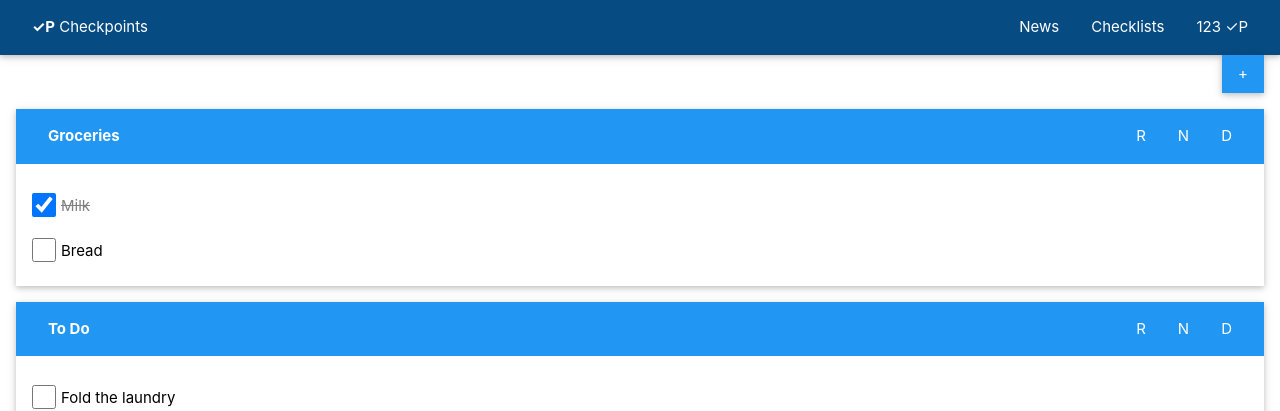
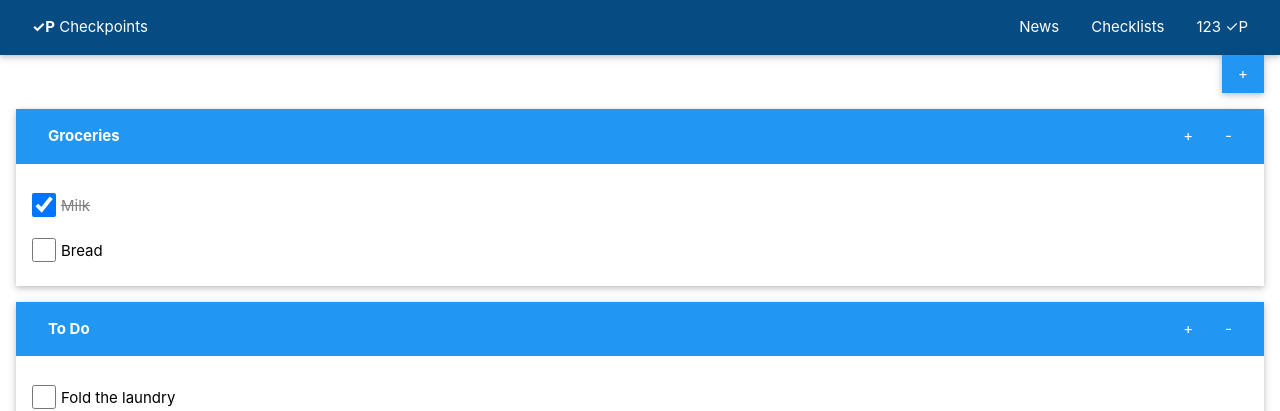
Before and after one commit to Fr0z3nRebel/checkpoints, a React (Vite) app: page / in a window 1280 px wide. Shown: the top 411 px of the page. Built offline with nearby package versions, Linux system fonts and the light colour scheme.

Commit message:
Implement new ChecklistItem button
 ### What
- Create and implement handleNewChecklistItemClick function

 ### Why
- Allow users to create new checklist items

 ### Testing
- Local

```diff
--- a/src/components/checklist/Checklist.tsx
+++ b/src/components/checklist/Checklist.tsx
@@ -16,11 +16,20 @@ type ChecklistProps = ChecklistDataProps & ChecklistFunctionProps;
 
 export default function Checklist(props: ChecklistProps) {
   const [title, setTitle] = useState(props.title);
-  const [id, setId] = useState(props.id);
   const [items, setItems] = useState(props.items);
 
+  const handleNewChecklistItemClick = () => {
+    setItems([
+      ...items,
+      {
+        label: "New Item",
+        checked: false,
+      },
+    ]);
+  };
+
   const handleDeleteChecklistClick = () => {
-    props.onDelete(id);
+    props.onDelete(props.id);
   };
 
   return (
@@ -30,16 +39,15 @@ export default function Checklist(props: ChecklistProps) {
           <b>{title}</b>
         </div>
         <div className="w3-right">
-          <Button label="R" />
-          <Button label="N" />
-          <Button label="D" onClick={handleDeleteChecklistClick} />
+          <Button label="+" onClick={handleNewChecklistItemClick} />
+          <Button label="-" onClick={handleDeleteChecklistClick} />
         </div>
       </div>
       <div className="w3-container w3-padding">
         <div className="w3-left-align">
           {items.map((item) => (
             <ChecklistItem
-              key={item.label}
+              key={Math.random() + new Date().toISOString()}
               label={item.label}
               checked={item.checked}
             />
```
